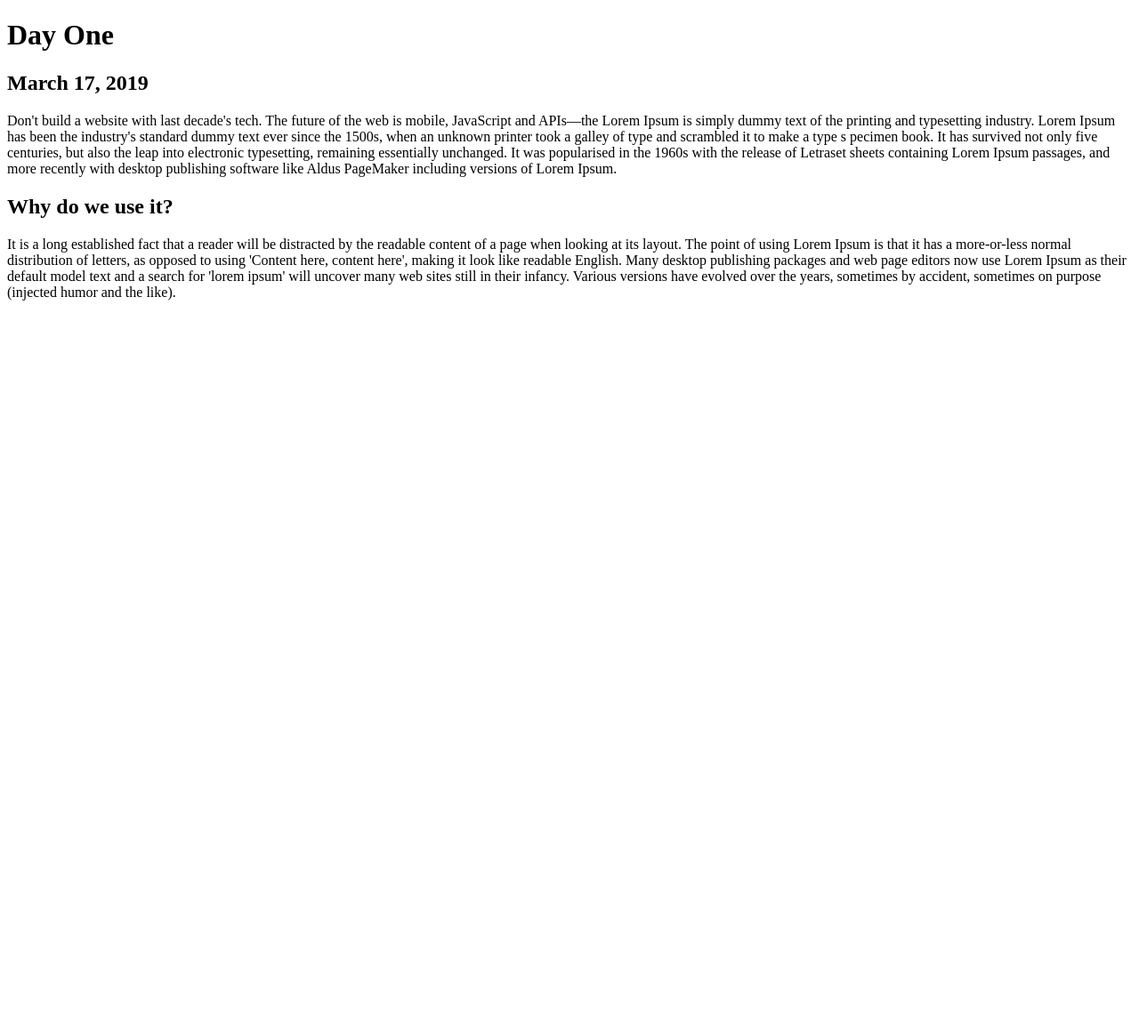
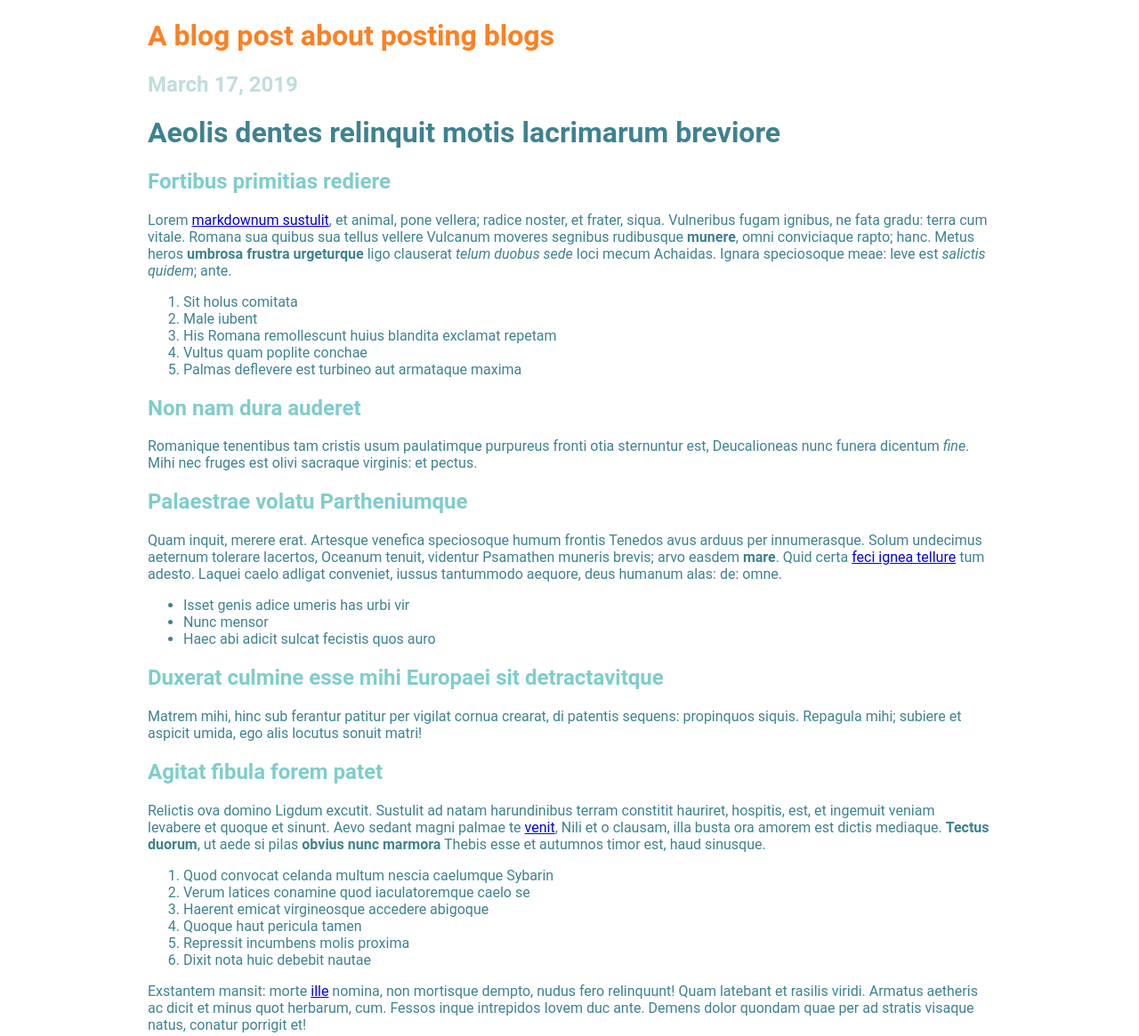
Before and after one commit to mdurban/finance-blog, a Gatsby site: page /firstBlogPost in a window 1280 px wide. Shown: the whole page at 89% size. Before the commit the page ends 800 px from the top, so only its background shows below. Built offline with nearby package versions, Linux system fonts and the light colour scheme; Gatsby itself is replaced by a stand-in of ours.

Commit message:
add first blog post

```diff
--- a/src/pages/firstBlogPost/index.md
+++ b/src/pages/firstBlogPost/index.md
@@ -1,26 +1,68 @@
 ---
 path: "/firstBlogPost"
-title: "Day One"
+title: "A blog post about posting blogs"
 description: This post is related to the gatsbyjs
 date: '2019-03-17'
 ---
-Don't build a website with last decade's tech. The future of the web is mobile,
- JavaScript and APIs—the
-Lorem Ipsum is simply dummy text of the printing and typesetting industry.
-Lorem Ipsum has been the industry's standard dummy text ever since the 1500s,
-when an unknown printer took a galley of type and scrambled it to make a type s
-pecimen book. It has survived not only five centuries, but also the leap into
-electronic typesetting, remaining essentially unchanged. It was popularised in
-the 1960s with the release of Letraset sheets containing Lorem Ipsum passages,
-and more recently with desktop publishing software like Aldus PageMaker including
-versions of Lorem Ipsum.
-## Why do we use it?
-It is a long established fact that a reader will be distracted by the readable
-content of a page when looking at its layout. The point of using Lorem Ipsum
-is that it has a more-or-less normal distribution of letters, as opposed to using
-'Content here, content here', making it look like readable English.
-Many desktop publishing packages and web page editors now use Lorem
-Ipsum as their default model text and a search for 'lorem ipsum' will
-uncover many web sites still in their infancy. Various versions have evolved
-over the years, sometimes by accident, sometimes on purpose
-(injected humor and the like).
+# Aeolis dentes relinquit motis lacrimarum breviore
+
+## Fortibus primitias rediere
+
+Lorem [markdownum sustulit](http://www.alcmenenatus.net/), et animal, pone
+vellera; radice noster, et frater, siqua. Vulneribus fugam ignibus, ne fata
+gradu: terra cum vitale. Romana sua quibus sua tellus vellere Vulcanum moveres
+segnibus rudibusque **munere**, omni conviciaque rapto; hanc. Metus heros
+**umbrosa frustra urgeturque** ligo clauserat *telum duobus sede* loci mecum
+Achaidas. Ignara speciosoque meae: leve est *salictis quidem*; ante.
+
+1. Sit holus comitata
+2. Male iubent
+3. His Romana remollescunt huius blandita exclamat repetam
+4. Vultus quam poplite conchae
+5. Palmas deflevere est turbineo aut armataque maxima
+
+## Non nam dura auderet
+
+Romanique tenentibus tam cristis usum paulatimque purpureus fronti otia
+sternuntur est, Deucalioneas nunc funera dicentum *fine*. Mihi nec fruges est
+olivi sacraque virginis: et pectus.
+
+## Palaestrae volatu Partheniumque
+
+Quam inquit, merere erat. Artesque venefica speciosoque humum frontis Tenedos
+avus arduus per innumerasque. Solum undecimus aeternum tolerare lacertos,
+Oceanum tenuit, videntur Psamathen muneris brevis; arvo easdem **mare**. Quid
+certa [feci ignea tellure](http://circa.io/mihi.aspx) tum adesto. Laquei caelo
+adligat conveniet, iussus tantummodo aequore, deus humanum alas: de: omne.
+
+- Isset genis adice umeris has urbi vir
+- Nunc mensor
+- Haec abi adicit sulcat fecistis quos auro
+
+## Duxerat culmine esse mihi Europaei sit detractavitque
+
+Matrem mihi, hinc sub ferantur patitur per vigilat cornua crearat, di patentis
+sequens: propinquos siquis. Repagula mihi; subiere et aspicit umida, ego alis
+locutus sonuit matri!
+
+## Agitat fibula forem patet
+
+Relictis ova domino Ligdum excutit. Sustulit ad natam harundinibus terram
+constitit hauriret, hospitis, est, et ingemuit veniam levabere et quoque et
+sinunt. Aevo sedant magni palmae te
+[venit](http://www.cubitotaciturna.io/viderat-et.html), Nili et o clausam, illa
+busta ora amorem est dictis mediaque. **Tectus duorum**, ut aede si pilas
+**obvius nunc marmora** Thebis esse et autumnos timor est, haud sinusque.
+
+1. Quod convocat celanda multum nescia caelumque Sybarin
+2. Verum latices conamine quod iaculatoremque caelo se
+3. Haerent emicat virgineosque accedere abigoque
+4. Quoque haut pericula tamen
+5. Repressit incumbens molis proxima
+6. Dixit nota huic debebit nautae
+
+Exstantem mansit: morte [ille](http://satisamphitryoniadae.io/hastam) nomina,
+non mortisque dempto, nudus fero relinquunt! Quam latebant et rasilis viridi.
+Armatus aetheris ac dicit et minus quot herbarum, cum. Fessos inque intrepidos
+Iovem duc ante. Demens dolor quondam quae per ad stratis visaque natus, conatur
+porrigit et!
--- /dev/null
+++ b/src/templates/blog-post.css
@@ -0,0 +1,40 @@
+.blog-post-container {
+  width: 75%;
+  margin-left: auto;
+  margin-right: auto;
+  font-family: 'Roboto', sans-serif;
+}
+
+.test-color-1 {
+  color: #FD8024;
+}
+
+.test-color-2 {
+  color: #C0DDDC;
+}
+
+.test-color-3 {
+  color: #3E8290;
+}
+
+.test-color-3 h2 {
+  color: #7ECDCC;
+}
+
+/*
+#C0DDDC
+#3E8290
+#FD8024
+#7ECDCC
+#FFFFFF
+*/
+
+/*
+#1C4269
+#F96F4D
+#FFFFFF
+#FBB736
+#DBE8EF
+#329E9A
+#FFFFFF
+*/
--- a/src/templates/blogPostTemplate.js
+++ b/src/templates/blogPostTemplate.js
@@ -1,6 +1,7 @@
 import React from 'react';
 // import Layout from '../components/layout';
 import { graphql } from 'gatsby'
+import './blog-post.css'
 
 function BlogPostTemplate({data}) {
 
@@ -10,10 +11,10 @@ function BlogPostTemplate({data}) {
   return (
     <div className="blog-post-container">
       <div className="blog-post">
-        <h1>{frontmatter.title}</h1>
-        <h2>{frontmatter.date}</h2>
+        <h1 className='test-color-1'>{frontmatter.title}</h1>
+        <h2 className='test-color-2'>{frontmatter.date}</h2>
         <div
-          className="blog-post-content"
+          className='test-color-3'
           dangerouslySetInnerHTML={{ __html: html }}
         />
       </div>
@@ -43,15 +44,3 @@ export const pageQuery = graphql`
     }
   }
 `
-
-// const query = graphql`
-//  query PostQuery($slug: String!) {
-//     markdownRemark(fields: { slug: { eq: $slug } }) {
-//       html
-//       frontmatter {
-//       title
-//       description
-//       }
-//     }
-//   }
-// `
```
Also changed, not shown: src/components/post-link.js (added, +12 -0 lines), src/pages/index.js (+34 -10 lines).
